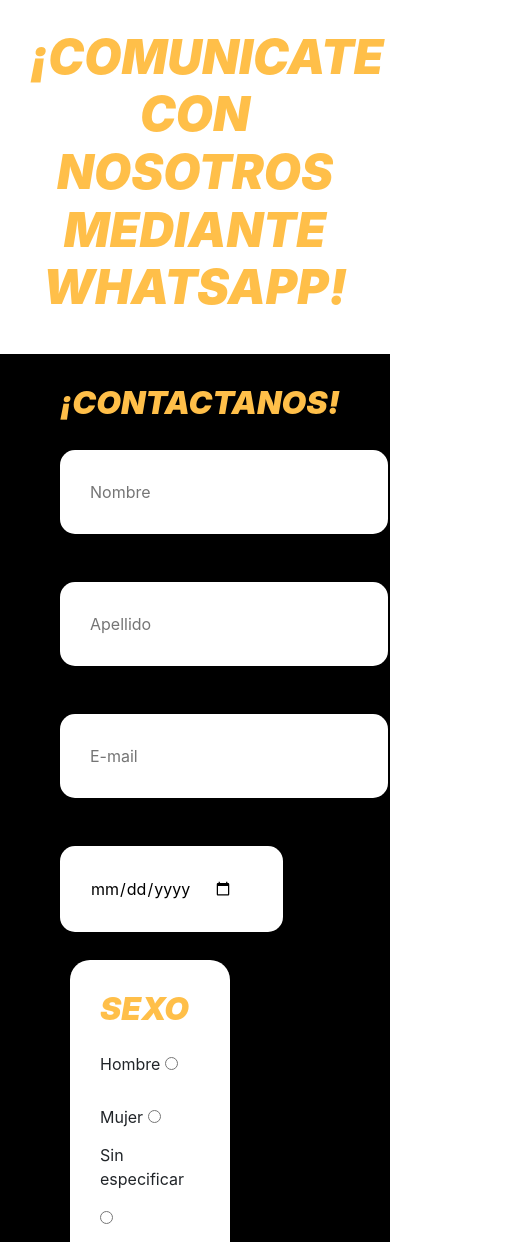
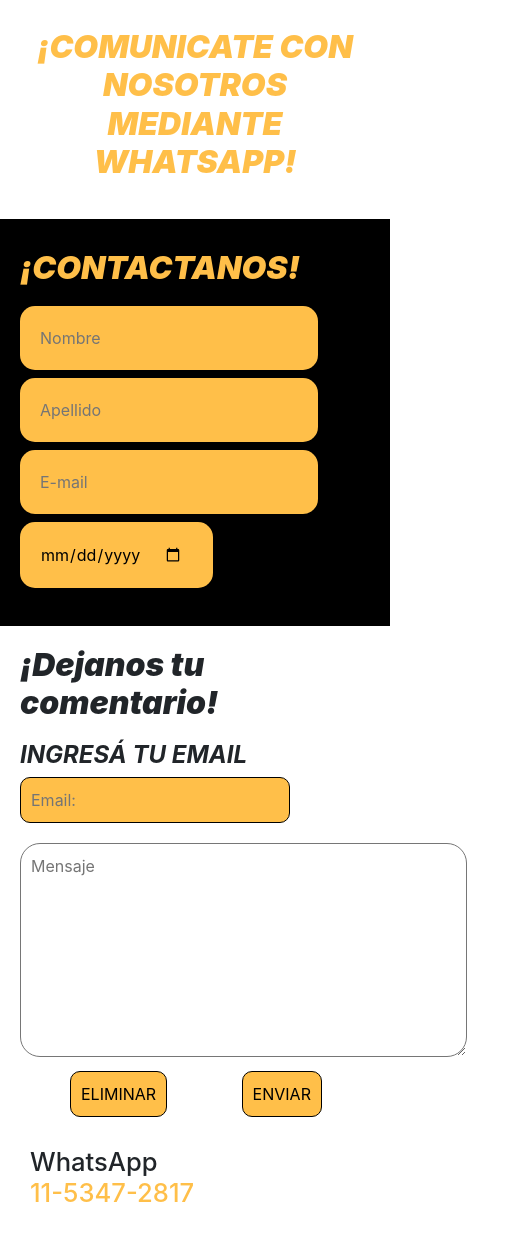
Before and after one commit to FedericoPuga/Rebozaditos, a plain HTML site: page pages/contacto.html in a window 390 px wide. Shown: the part 758-2000 px from the top of the page, 507 px wide, since content can reach past the window. Drawn offline with nearby package versions, Linux system fonts and the light colour scheme.

Commit message:
proyecto

```diff
--- a/pages/contacto.html
+++ b/pages/contacto.html
@@ -20,7 +20,8 @@
 
         <nav class="navbar navbar-expand-md bg-dark navbar-dark">
             <!-- Brand -->
-            <a href="../index.html"><img src="../image/logorebo.png" width="120" class="logo" alt="logo rebozaditos"></a>
+            <a href="../index.html"><img src="../image/logorebo.png" width="120" class="logo"
+                    alt="logo rebozaditos"></a>
 
             <!-- Toggler/collapsibe Button -->
             <button class="navbar-toggler" type="button" data-toggle="collapse" data-target="#collapsibleNavbar">
@@ -52,59 +53,53 @@
         <section class="contactate">
             <h2>¡COMUNICATE CON NOSOTROS <br> MEDIANTE WHATSAPP!</h2>
         </section>
+        <section class="globo_texto">
+            <form action="https://formspree.io/f/xknybkbd" method="POST">
+
                 <section class="nombre_apellido">
                     <h2>¡CONTACTANOS!</h2>
-            <form action="#">
+
                     <div class="nombresexo">
                         <div class="nombreetc">
                             <label for="text">
-                            <input type="nombre" placeholder="Nombre">
+                                <input type="nombre" name="message" placeholder="Nombre">
                             </label>
                             <label for="text">
-                            <input type="apellido" placeholder="Apellido">
+                                <input type="apellido" name="message" placeholder="Apellido">
                             </label>
                             <br>
                             <label for="text">
-                            <input type="text" placeholder="E-mail">
+                                <input type="text" name="message" placeholder="E-mail">
                             </label>
                             <label for="edad">
-                            <input type="date" placeholder="Edad">
+                                <input type="date" name="message" placeholder="Edad">
                             </label>
                         </div>
-                    <div class="sexo">
-                        <h2>SEXO</h2>
-                        <div>Hombre
-                            <input type="radio" name="lado" value="izquierda">
+
                     </div>
-                        <div>Mujer
-                            <input type="radio" name="lado" value="derecha">
-                        </div>
-                        <div>Sin especificar
-                            <input type="radio" name="lado" value="izquierda">
-                        </div>
-                    </div>
-                </div>
-            </form>
+
                 </section>
+                <h2>¡Dejanos tu comentario!</h2>
 
-        <section class="globo_texto">
-            <h2>¡Dejanos tu comentario!</h2>
-            <form action="">
-
-                <label for="Mensaje">
-                    <textarea name="gggg" id="" cols="40" rows="8" placeholder="Mensaje"></textarea>
+                <section class="globo2">
+                <label for="Mensaje" class="labeltexto">
+                    <h4>INGRESÁ TU EMAIL</h4>
+                    <input type="email" class="mail" placeholder="Email:" name="email">
+                    <textarea name="message" class="areatexto" id="" cols="40" rows="8"
+                        placeholder="Mensaje"></textarea>
                 </label>
                 <br>
                 <div class="enviar">
                     <input type="reset" value="ELIMINAR">
                     <input type="submit" value="ENVIAR">
                 </div>
+            </section>
 
             </form>
         </section>
         <section class="mail_wp">
-            <h2 class="mail">Email <span>rebozaditosmayorista@gmail.com</span></h2>
-            <h2 class="wp">WhatsApp <span>11-5347-2817</span></h2>
+            <!-- <h2 class="mail">Email <span>rebozaditosmayorista@gmail.com</span></h2> -->
+            <h2 class="wp">WhatsApp <br> <span>11-5347-2817</span></h2>
         </section>
     </main>
 
@@ -117,11 +112,11 @@
         <div class="secciones_footer">
             <ul class="ul">
                 <li><a href="../index.html">Home</a></li>
-                <li><a href="productos.html">Productos</a></li>
-                <li><a href="coccion.html">Cocción</a></li>
-                <li><a href="comprar.html">Comprar</a></li>
-                <li><a href="nosotros.html">Nosotros</a></li>
-                <li><a href="contacto.html">Contacto</a></li>
+                <li><a href="../pages/productos.html">Productos</a></li>
+                <li><a href="../pages/coccion.html">Cocción</a></li>
+                <li><a href="../pages/comprar.html">Comprar</a></li>
+                <li><a href="../pages/nosotros.html">Nosotros</a></li>
+                <li><a href="../pages/contacto.html">Contacto</a></li>
             </ul>
         </div>
     </footer>
--- a/scss/components/_main.scss
+++ b/scss/components/_main.scss
@@ -531,12 +531,37 @@
         margin: 0px !important;
         background-image: url(../image/ladrillos.jpg);
         height: 1100px;
+        .boton-contacto{
+            display: flex;
+            justify-content: center;
+            a{
+                color: rgb(0, 0, 0);
+                background-color: $color1;
+                padding: 5px;
+                border-radius: 10px;
+                font-weight: bold;
+                font-size: 1.3rem;
+                font-style: italic;
+                cursor: pointer;
+                border: 1px solid black;
+                text-decoration: none;
+                &:hover{
+                    background-color: white;
+                    border: $color1 2px solid;
+                }
+            }
+        }
         .pasos_comprar{
             padding: 100px 300px 100px 300px;
             .comprar_1{
-                background-color: black;
+                background-color: rgb(0, 0, 0);
+                box-shadow: 1px 4px 6px 7px rgb(150, 150, 150);
+                border-radius: 10px;
                 margin-bottom: 100px;
                 padding: 20px;
+                &:hover{
+                    transform: scale(1.01,1.01);
+                }
                 h2{
                     font-weight: 900;
                     color:$color1;
@@ -557,8 +582,13 @@
             }
             .comprar_2{
                 background-color: black;
+                box-shadow: 1px 4px 6px 7px rgb(150, 150, 150);
+                border-radius: 10px;
                 margin-bottom: 100px;
                 padding: 20px;
+                &:hover{
+                    transform: scale(1.01,1.01);
+                }
                 h2{
                     font-weight: 900;
                     color:$color1;
@@ -579,8 +609,13 @@
             }
             .comprar_3{
                 background-color: black;
-                margin-bottom: 100px;
+                box-shadow: 1px 4px 6px 7px rgb(150, 150, 150);
+               /*  margin-bottom: 100px; */
+                border-radius: 10px;
                 padding: 20px;
+                &:hover{
+                    transform: scale(1.01,1.01);
+                }
                 h2{
                     font-weight: 900;
                     color:$color1;
@@ -713,6 +748,10 @@
         font-weight: 900;
         font-style: italic;
     }
+
+    .globo_texto{
+        /* padding-top: 30px;
+        padding-left: 25px; */
         .nombre_apellido{
             background-color: black;
             padding:  30px 0px 30px 60px;
@@ -732,28 +771,32 @@
                 display: flex;
                 flex-direction: row;
             }
-        .sexo{
-            background-color: white;
-            width: 160px;
-            border-radius: 20px;
-            padding: 30px;
-            margin-left: 10px;
-            margin-right: 100px;
+
         }
+        .mail{
+            display: flex;
+            flex-direction: column;
+            margin-bottom: 20px;
+            margin-left: 70px !important;
         }
-    .globo_texto{
-        padding-top: 30px;
-        padding-left: 60px;
+        h4{
+            font-weight: bold;
+            font-style: italic;
+            margin-left: 70px !important;
+        }
         h2{
             font-style: italic;
             font-weight: 900;
             padding-bottom: 10px;
+            margin-left: 70px !important;
+            margin-top: 20px;
         }
         textarea{
             font-size: 1rem;
             border: 0px 1px;
             border-radius: 20px;
             padding: 10px;
+            margin-left: 70px !important;
         }
         input{
             background-color: $color1;
@@ -761,12 +804,12 @@
             border: 0.5px solid black;
             border-radius: 10px;
             padding: 10px;
+            margin-left: 70px !important;
         }
     }
     .mail_wp{
-        display: flex;
         h2{
-            padding: 30px 60px 30px 60px;
+            padding: 30px 60px 30px 30px;
         }
         span{
             color: $color1;
@@ -1104,25 +1147,23 @@
     }
 }
 /* contacto */
-@media only screen and (max-width: 933px){
-    .mail_wp{
-        display: flex;
-        flex-direction: column;
+.main .globo_texto .globo2 {
+    margin-left: 0px!important;
 }
-}
+
+
+
+
+
+
 @media only screen and (max-width: 600px){
     .mail_wp h2{
-        font-size: 1.6rem !important;
+        font-size: 2rem !important;
     }
 }
 @media only screen and (max-width: 500px){
     .mail_wp h2{
-        font-size: 1rem !important;
-    }
-}
-@media only screen and (max-width: 604px){
-    .contactate h2{
-        font-size: 3rem !important;
+        font-size: 1.6rem !important;
     }
 }
 @media only screen and (max-width: 610px){
@@ -1131,15 +1172,39 @@
     }
 
 }
-@media only screen and (max-width: 700px){
-    .nombresexo{
-        flex-direction: column !important;
+@media only screen and (max-width: 604px){
+    .main .contactate h2{
+        font-size: 2rem !important;
     }
 }
-@media only screen and (max-width: 520px){
+ @media only screen and (max-width: 375px){
+    .main .globo_texto .nombre_apellido h2{
+        font-size: 2rem;
+    }
+
+}
+@media only screen and (max-width: 650px){
+    .globo_texto .labeltexto{
+        padding-left: 0px !important;
+    }
+    .main .globo_texto .nombre_apellido{
+        padding: 10px 0px 30px 0px !important;
+    }
+    .main .globo_texto .nombre_apellido h2{
+        margin-left: 20px!important;
+    }
+    .main .globo_texto h2{
+        margin-left: 20px!important;
+    }
+    .main .globo_texto label{
+        margin-left: -50px!important;
+    }
     .nombre_apellido input{
-        padding: 30px 50px 30px 30px !important;
-        margin: 20px 20px 20px 0px;
+        padding: 20px 30px 20px 20px !important;
+        margin: 0px !important;
+    }
+    .main .globo_texto{
+        margin-left: 0px !important;
     }
 }
 /* footer */
```
Also changed, not shown: index.html (+6 -6 lines), pages/coccion.html (+5 -5 lines), pages/comprar.html (+8 -5 lines), pages/nosotros.html (+5 -5 lines), pages/productos.html (+14 -14 lines), scss/style.css, 1 other file. Lines whose indentation alone changed are shown as unchanged.
